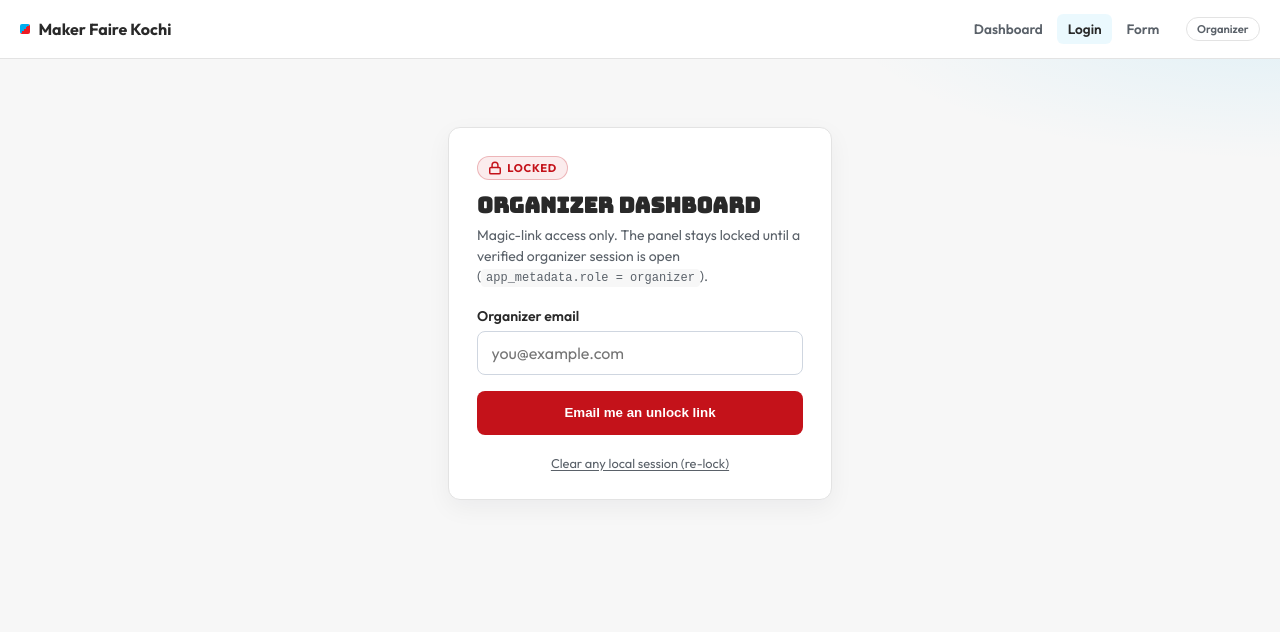
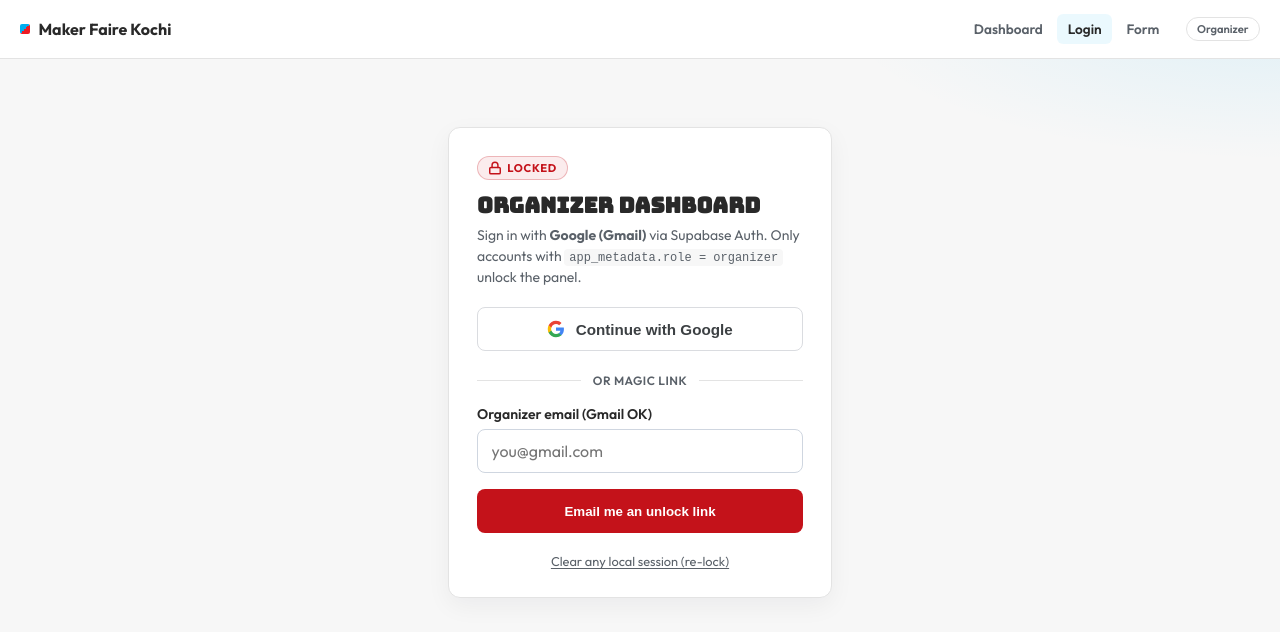
Before and after one commit to Maker-Faire-Kochi/Maker-Faire-Kochi, a Nuxt app: page /admin/login in a window 1280 px wide. Shown: the top 632 px of the page. Built offline with nearby package versions, Linux system fonts and the light colour scheme; no server answers.

Commit message:
feat(admin): Google (Gmail) OAuth via Supabase Auth
Primary Continue with Google on the lock screen, PKCE callback at
/admin/callback, magic-link fallback. Docs for Google Cloud + organizer role.

Co-authored-by: Cursor <cursoragent@cursor.com>

```diff
--- a/app/modules/admin/components/AdminLogin.vue
+++ b/app/modules/admin/components/AdminLogin.vue
@@ -5,26 +5,27 @@ import { useAdminSupabase } from '../composables/useAdminSupabase'
 import { lockAdminSession } from '../composables/useAdminSession'
 
 const email = ref('')
-const status = ref<'idle' | 'sending' | 'sent' | 'error'>('idle')
+const status = ref<'idle' | 'sending' | 'sent' | 'oauth' | 'error'>('idle')
 const message = ref('')
 const route = useRoute()
+
+const redirectTo = () => `${window.location.origin}/admin/callback`
 
 const lockReason = computed(() => {
   const r = route.query.reason
   if (r === 'forbidden') {
-    return 'That account is signed in but is not an organizer. Access is locked. Ask for app_metadata.role = "organizer" in Supabase Auth, then try again.'
+    return 'That Google / email account signed in, but it is not an organizer. Access stays locked. In Supabase Auth → user → App metadata set { "role": "organizer" }, then sign in again.'
   }
   if (r === 'config') {
     return 'Admin is locked: Supabase URL / anon key are not configured on this deploy.'
   }
   if (r === 'signedout') {
-    return 'You were signed out. Sign in again to unlock the dashboard.'
+    return 'You were signed out. Sign in with Google (Gmail) or a magic link to unlock.'
   }
   return ''
 })
 
 onMounted(async () => {
-  // Consume magic-link tokens in the URL (if any) before offering a new login.
   try {
     const supabase = useAdminSupabase()
     const { data } = await supabase.auth.getSession()
@@ -33,23 +34,47 @@ onMounted(async () => {
       await navigateTo(next.startsWith('/admin') ? next : '/admin')
     }
   } catch {
-    /* config missing — form still useful for messaging */
+    /* config missing */
   }
 })
 
-async function sendLink() {
+async function signInWithGoogle() {
+  status.value = 'oauth'
+  message.value = ''
+  try {
+    const supabase = useAdminSupabase()
+    const { error } = await supabase.auth.signInWithOAuth({
+      provider: 'google',
+      options: {
+        redirectTo: redirectTo(),
+        queryParams: {
+          // Prefer the account picker so organizers can choose the right Gmail.
+          prompt: 'select_account',
+          access_type: 'online',
+        },
+      },
+    })
+    if (error) throw error
+    // Browser navigates to Google; no further UI.
+  } catch (e: unknown) {
+    status.value = 'error'
+    message.value = e instanceof Error ? e.message : 'Google sign-in failed'
+  }
+}
+
+async function sendMagicLink() {
   status.value = 'sending'
   message.value = ''
   try {
     const supabase = useAdminSupabase()
-    const redirectTo = `${window.location.origin}/admin`
     const { error } = await supabase.auth.signInWithOtp({
       email: email.value.trim(),
-      options: { emailRedirectTo: redirectTo },
+      options: { emailRedirectTo: redirectTo() },
     })
     if (error) throw error
     status.value = 'sent'
-    message.value = 'Check your email for the magic link. The dashboard stays locked until you open it.'
+    message.value =
+      'Check Gmail (or your inbox) for the magic link. Open it to unlock the dashboard.'
   } catch (e: unknown) {
     status.value = 'error'
     message.value = e instanceof Error ? e.message : 'Could not send magic link'
@@ -75,16 +100,45 @@ async function forceLock() {
     </div>
     <h1>Organizer dashboard</h1>
     <p class="sub">
-      Magic-link access only. The panel stays locked until a verified organizer
-      session is open (<code>app_metadata.role = organizer</code>).
+      Sign in with <strong>Google (Gmail)</strong> via Supabase Auth. Only accounts
+      with <code>app_metadata.role = organizer</code> unlock the panel.
     </p>
 
     <div v-if="lockReason" class="lock-banner" role="alert">
       {{ lockReason }}
     </div>
 
-    <form @submit.prevent="sendLink">
-      <label class="lbl" for="admin-email">Organizer email</label>
+    <button
+      type="button"
+      class="btn google"
+      :disabled="status === 'oauth'"
+      @click="signInWithGoogle"
+    >
+      <svg class="g-icon" viewBox="0 0 24 24" aria-hidden="true" width="18" height="18">
+        <path
+          fill="#4285F4"
+          d="M22.56 12.25c0-.78-.07-1.53-.2-2.25H12v4.26h5.92c-.26 1.37-1.04 2.53-2.21 3.31v2.77h3.57c2.08-1.92 3.28-4.74 3.28-8.09z"
+        />
+        <path
+          fill="#34A853"
+          d="M12 23c2.97 0 5.46-.98 7.28-2.66l-3.57-2.77c-.98.66-2.23 1.06-3.71 1.06-2.86 0-5.29-1.93-6.16-4.53H2.18v2.84C3.99 20.53 7.7 23 12 23z"
+        />
+        <path
+          fill="#FBBC05"
+          d="M5.84 14.09c-.22-.66-.35-1.36-.35-2.09s.13-1.43.35-2.09V7.07H2.18C1.43 8.55 1 10.22 1 12s.43 3.45 1.18 4.93l2.85-2.22.81-.62z"
+        />
+        <path
+          fill="#EA4335"
+          d="M12 5.38c1.62 0 3.06.56 4.21 1.64l3.15-3.15C17.45 2.09 14.97 1 12 1 7.7 1 3.99 3.47 2.18 7.07l3.66 2.84c.87-2.6 3.3-4.53 6.16-4.53z"
+        />
+      </svg>
+      {{ status === 'oauth' ? 'Redirecting to Google…' : 'Continue with Google' }}
+    </button>
+
+    <div class="or" role="separator"><span>or magic link</span></div>
+
+    <form @submit.prevent="sendMagicLink">
+      <label class="lbl" for="admin-email">Organizer email (Gmail OK)</label>
       <input
         id="admin-email"
         v-model="email"
@@ -92,7 +146,7 @@ async function forceLock() {
         type="email"
         required
         autocomplete="email"
-        placeholder="you@example.com"
+        placeholder="you@gmail.com"
       />
       <button class="btn" type="submit" :disabled="status === 'sending'">
         {{ status === 'sending' ? 'Sending…' : 'Email me an unlock link' }}
@@ -157,6 +211,51 @@ h1 {
   color: var(--color-red-cta);
   line-height: 1.45;
 }
+.btn.google {
+  display: inline-flex;
+  align-items: center;
+  justify-content: center;
+  gap: 0.65rem;
+  width: 100%;
+  min-height: 44px;
+  border: 1px solid #dadce0;
+  border-radius: 8px;
+  background: #fff;
+  color: #3c4043;
+  font-weight: 600;
+  font-size: 0.95rem;
+  cursor: pointer;
+  margin-bottom: 0.25rem;
+}
+.btn.google:hover:not(:disabled) {
+  background: #f8f9fa;
+  border-color: var(--color-cyan);
+}
+.btn.google:disabled {
+  opacity: 0.7;
+  cursor: wait;
+}
+.g-icon {
+  flex-shrink: 0;
+}
+.or {
+  display: flex;
+  align-items: center;
+  gap: 0.75rem;
+  margin: 1.1rem 0;
+  color: var(--color-muted);
+  font-size: 0.75rem;
+  font-weight: 600;
+  text-transform: uppercase;
+  letter-spacing: 0.04em;
+}
+.or::before,
+.or::after {
+  content: '';
+  flex: 1;
+  height: 1px;
+  background: var(--separator);
+}
 .lbl {
   display: block;
   font-weight: 600;
--- a/app/modules/admin/composables/useAdminSupabase.ts
+++ b/app/modules/admin/composables/useAdminSupabase.ts
@@ -18,6 +18,7 @@ export function useAdminSupabase(): SupabaseClient {
       persistSession: true,
       autoRefreshToken: true,
       detectSessionInUrl: true,
+      flowType: 'pkce',
     },
   })
   return browserClient
--- /dev/null
+++ b/app/pages/admin/callback.vue
@@ -0,0 +1,88 @@
+<script setup lang="ts">
+/**
+ * OAuth / magic-link return URL. Exchanges the session from the URL hash or
+ * code, then unlocks /admin only for organizers.
+ */
+definePageMeta({
+  layout: 'admin',
+  middleware: [],
+})
+
+useSeoMeta({ title: 'Signing in… — Maker Faire Kochi' })
+
+const status = ref<'working' | 'ok' | 'fail'>('working')
+const detail = ref('Finishing Google / email sign-in…')
+
+onMounted(async () => {
+  try {
+    const { useAdminSupabase } = await import(
+      '~/modules/admin/composables/useAdminSupabase'
+    )
+    const { isOrganizerUser, lockAdminSession } = await import(
+      '~/modules/admin/composables/useAdminSession'
+    )
+    const supabase = useAdminSupabase()
+
+    // PKCE: ?code=…  |  implicit/magic: tokens in hash (detectSessionInUrl)
+    const url = new URL(window.location.href)
+    const code = url.searchParams.get('code')
+    if (code) {
+      const { error } = await supabase.auth.exchangeCodeForSession(code)
+      if (error) throw error
+    }
+
+    // Give detectSessionInUrl a tick if hash tokens are present
+    await new Promise((r) => setTimeout(r, 50))
+    const { data, error } = await supabase.auth.getSession()
+    if (error) throw error
+
+    if (!data.session) {
+      status.value = 'fail'
+      detail.value = 'No session found. Try signing in again.'
+      await navigateTo({ path: '/admin/login', query: { reason: 'signedout' } })
+      return
+    }
+
+    if (!isOrganizerUser(data.session.user)) {
+      await lockAdminSession()
+      status.value = 'fail'
+      detail.value = 'Signed in, but not an organizer.'
+      await navigateTo({ path: '/admin/login', query: { reason: 'forbidden' } })
+      return
+    }
+
+    status.value = 'ok'
+    detail.value = 'Unlocked. Opening dashboard…'
+    await navigateTo('/admin')
+  } catch (e: unknown) {
+    status.value = 'fail'
+    detail.value = e instanceof Error ? e.message : 'Sign-in failed'
+    await navigateTo({
+      path: '/admin/login',
+      query: { reason: 'signedout' },
+    })
+  }
+})
+</script>
+
+<template>
+  <ClientOnly>
+    <p class="boot" :class="status">{{ detail }}</p>
+  </ClientOnly>
+</template>
+
+<style scoped>
+.boot {
+  margin: 4rem auto;
+  max-width: 24rem;
+  text-align: center;
+  font-family: var(--font-body);
+  color: var(--color-muted);
+}
+.boot.fail {
+  color: var(--color-red-cta);
+}
+.boot.ok {
+  color: var(--color-ink);
+}
+</style>
```
Also changed, not shown: app/middleware/admin-auth.ts (+7 -4 lines), supabase/README.md, 1 other file (tests, documents, lock files or other folders).
